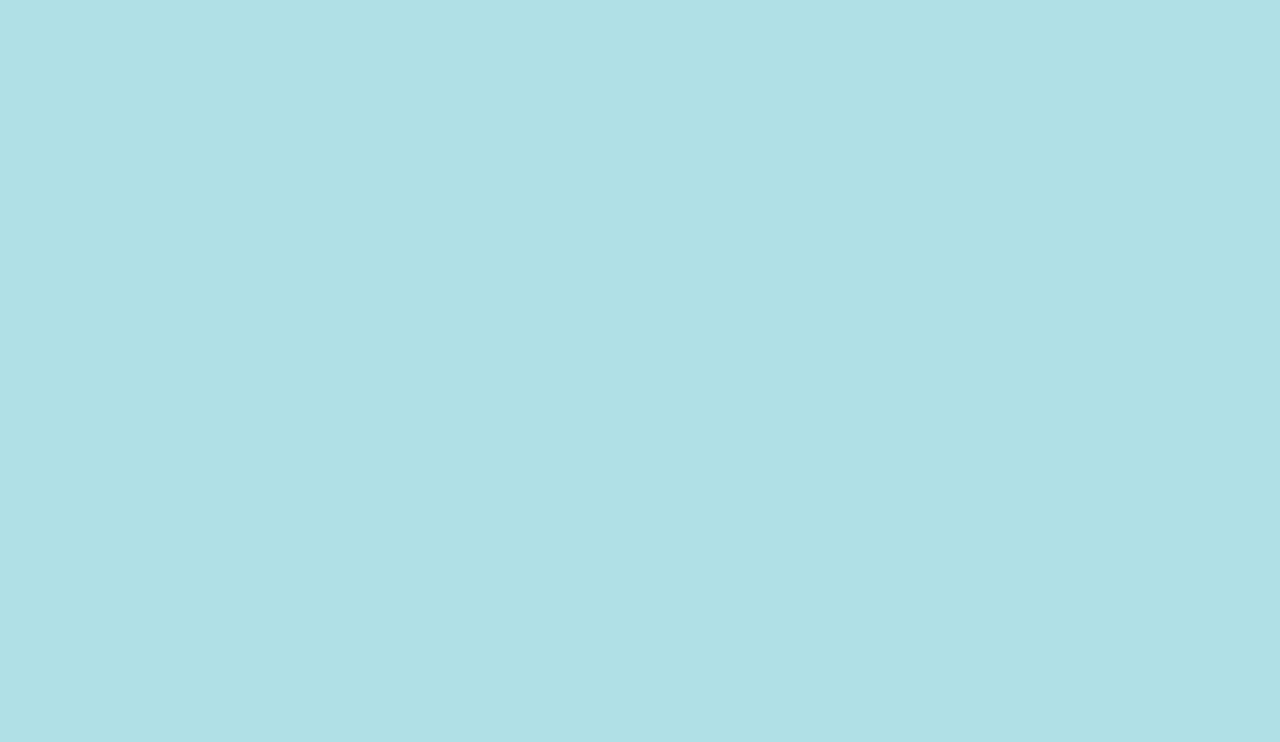
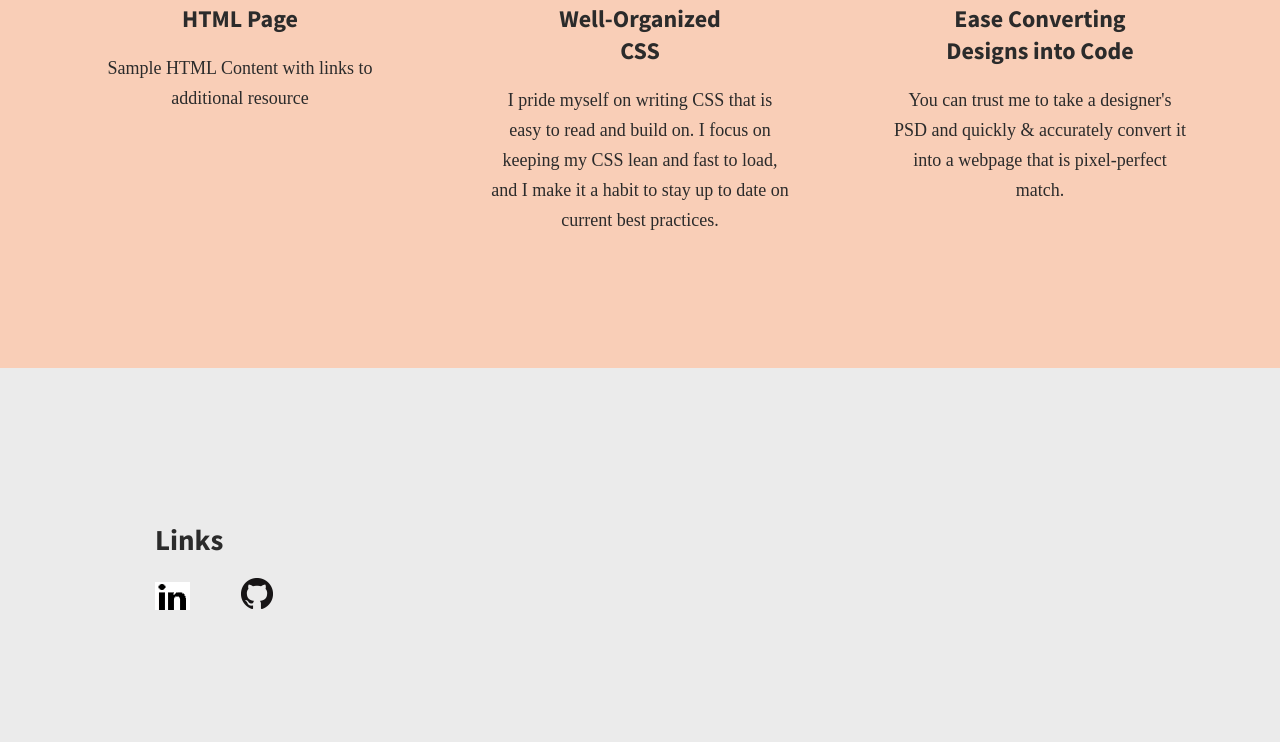
Before and after one commit to bridgecrew-perf6/GKE_deployment-1, a Flask app: page / in a window 1280 px wide. Before the commit the part shown is empty. Shown: the part 1589-2331 px from the top of the page. Before the commit the page ends 800 px from the top, so only its background shows below. Run offline with Flask 2, Linux system fonts and the light colour scheme; some libraries are stand-ins or nearby versions.

Commit message:
Update HTML

```diff
--- a/templates/index.html
+++ b/templates/index.html
@@ -1,18 +1,76 @@
 <!doctype html>
 <html lang="en">
 <head>
-    <body style="background-color:powderblue;"></body>
+    <meta charset="utf-8">
     <title>{{model.title}}</title>
-    <!-- Bootstrap CSS -->
-    <link rel="stylesheet" href="https://stackpath.bootstrapcdn.com/bootstrap/4.4.1/css/bootstrap.min.css">
-
+    <link rel="stylesheet" href="css/normalize.css">
+    <link rel="stylesheet" href="css/main.css">
+    <link href='https://fonts.googleapis.com/css?family=Playfair+Display:400,700' rel='stylesheet' type='text/css'>
+    <link href='https://fonts.googleapis.com/css?family=Source+Sans+Pro:400,700' rel='stylesheet' type='text/css'>
 </head>
 <body>
-    <div class="container">
+    <header>
+        <div class="full-width">
+            <div class="half-width">
+                <h1>Jonathan Pang</h1>
+            </div>
+            <div class="half-width">
+                <nav>
+                    <ul>
+                        <li><a href="#about">About</a></li>
+                        <li><a href="#work">Projects</a></li>
+                        <li><a href="#contact">Contact</a></li>
+                    </ul>
+                </nav>
+            </div>
+            <h2><span>Hi,</span> I'm a software engineer that builds efficient&amp; effective solutions.</h2>
+        </div>
+    </header>
 
-        {% block content %}{% endblock %}
+    <main>
+        <section id="about">
+            <div class="full-width">
+                <h2>Who am I?</h2>
+                <div class="half-width">
+                    <p>I am a software engineer.</p>
+                </div>
+                <div class="half-width">
+                    <p></p>
+                </div>
+            </div>
+        </section>
 
-        <footer></footer>
-    </div>
+        <section id="work">
+            <div class="full-width">
+                <div class="third-width">
+                    <img src="img/html-icon.png" alt="HTML icon" />
+                    <h3>HTML Page</h3>
+                    <p>Sample HTML Content with links to additional resource</p>
+                </div>
+                <div class="third-width">
+                    <img src="img/css-icon.png" alt="CSS icon" />
+                    <h3>Well-Organized CSS</h3>
+                    <p>I pride myself on writing CSS that is easy to read and build on. I focus on keeping my CSS lean
+                        and fast to load, and I make it a habit to stay up to date on current best practices.</p>
+                </div>
+                <div class="third-width">
+                    <img src="img/pencil-icon.png" alt="Pencil icon" />
+                    <h3>Ease Converting Designs into Code</h3>
+                    <p>You can trust me to take a designer's PSD and quickly &amp; accurately convert it into a webpage
+                        that is pixel-perfect match.</p>
+                </div>
+            </div>
+        </section>
+
+        <footer id="contact">
+            <div class="full-width">
+                <h1 id="socialmedia-header">Links</h1>
+                    <ul>
+                        <li><a href=""><img src="img/linkedin2.png" alt="linkedin icon" /></a></li>
+                        <li><a href=""><img src="img/github2.png" alt="github icon" /></a></li>
+                    </ul>
+            </div>
+        </footer>
+    </main>
 </body>
 </html>
```
